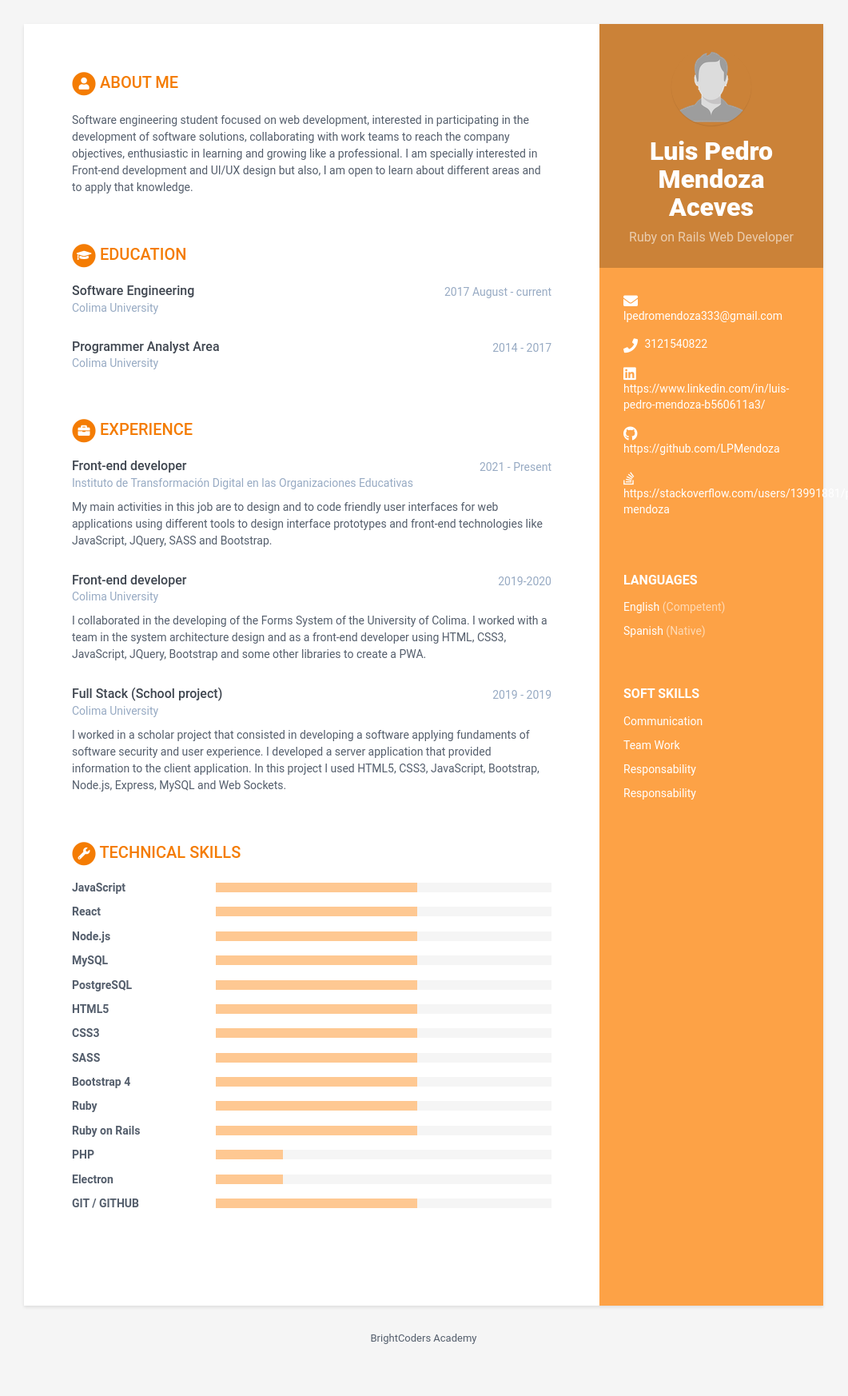
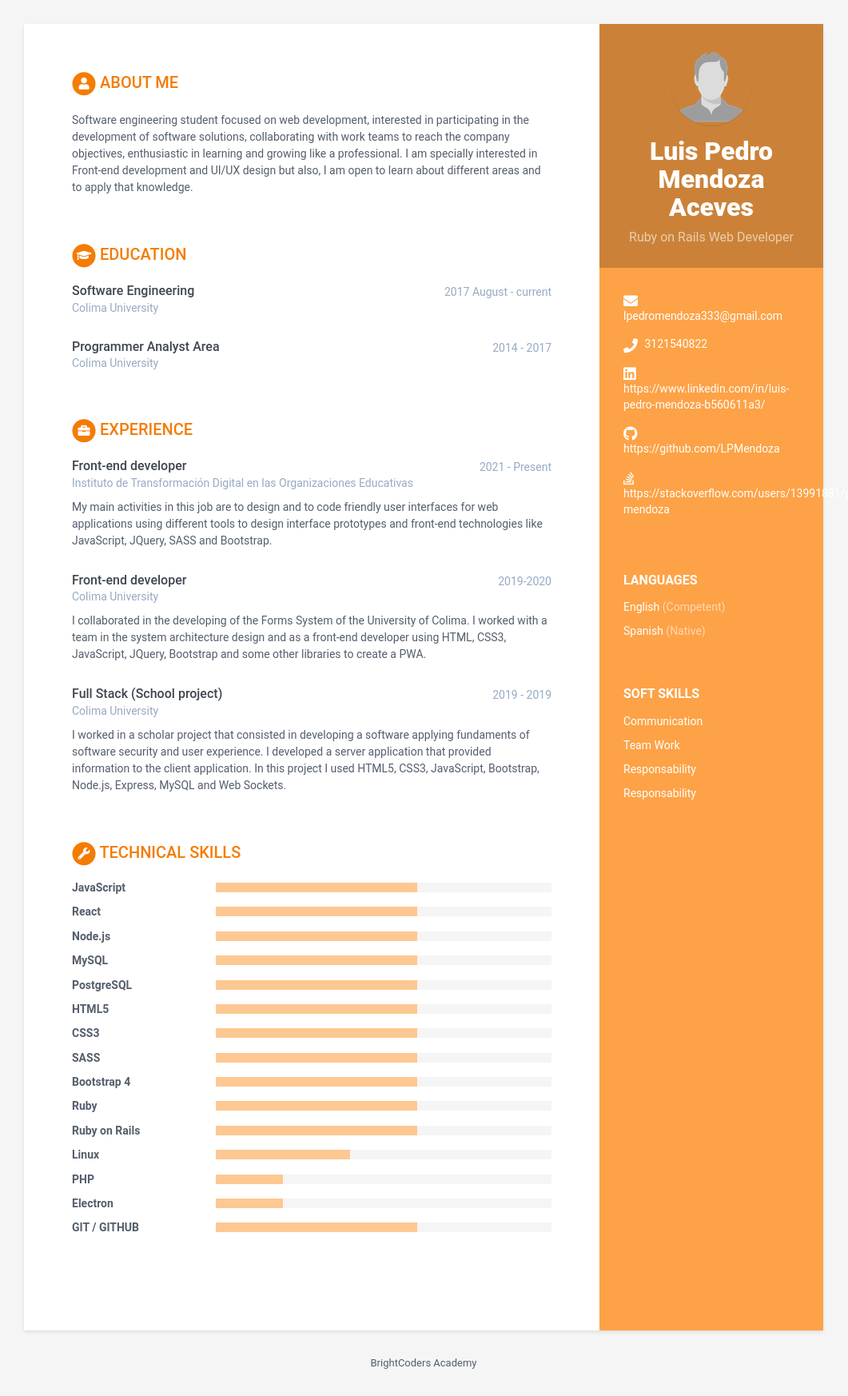
Before and after one commit to BC-NOV-20-Proyectos/resume-LPMendoza, a Jekyll site: the page built from index.html, in a window 1280 px wide. Shown: the whole page at 80% size, without its empty margins (110-1171 px from the left). Built offline with Jekyll 4.4.1, drawn with Linux system fonts in a browser that asks for light colours; before the commit the page ends 1715 px from its top, so only the background shows below that.

Commit message:
Update data.yml

```diff
--- a/_data/data.yml
+++ b/_data/data.yml
@@ -138,6 +138,9 @@ skills:
     - name: Ruby on Rails
       level: 60%
 
+    - name: Linux
+      level: 40%
+
     - name: PHP
       level: 20%
 
```
